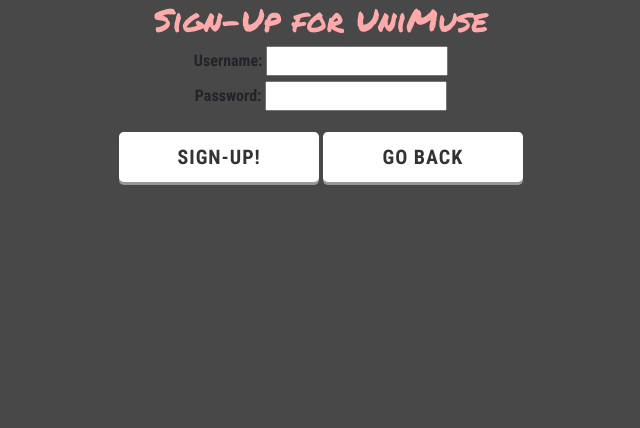
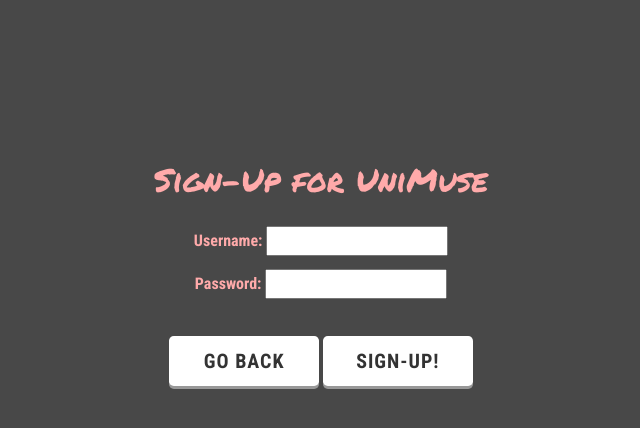
Before and after one commit to student-code-reviews/UniMuse, a Flask app: page /sign-up-form in a window 1280 px wide. Shown: the top 428 px of the page, without its empty margins (319-959 px from the left). Run offline with Flask 2, Linux system fonts and the light colour scheme; some libraries are stand-ins or nearby versions.

Commit message:
Edited views to redirect user to subscriptions page after sign-up. Edited sign-up page to switch sides of buttons.

```diff
--- /dev/null
+++ b/UniMuse/static/css/sign-up-form.css
@@ -0,0 +1,19 @@
+.signup-header-row {
+  font-weight: 200;
+  font-size: 5em;
+  padding-top: 2em;
+  padding-bottom: 0.25em;
+}
+
+.signup-form-row {
+  color: #ffaaaa;
+}
+
+#submit-new-user-button, #signup-to-main-button {
+  width: 150px;
+}
+
+#padding {
+  padding-top: 0.5em;
+  padding-bottom: 0.5em;
+}
--- a/UniMuse/templates/sign-up-form.html
+++ b/UniMuse/templates/sign-up-form.html
@@ -26,10 +26,10 @@
 
           <p id="padding">
 
+          <button class="btn btn-primary btn-lg raised" id="signup-to-main-button"
+            onclick="location.href = '/'">Go Back</button>
           <button type="submit" class="btn btn-primary btn-lg raised"
             id="submit-new-user-button">Sign-Up!</button>
-          <button class="btn btn-primary btn-lg raised" id="signup-to-main-button"
-            onclick="location.href = '/'">Go Back</button>
         </form>
       </div>
     </div>
--- a/UniMuse/views.py
+++ b/UniMuse/views.py
@@ -49,8 +49,12 @@ def sign_up_success():
         db.session.add(new_user)
         db.session.commit()
 
+        user_id = new_user.user_id
+        session['logged_user'] = { 'user_id': user_id,
+                                    'username': username}
+
         flash("Sign-up successful!")
-        return redirect("/")
+        return redirect("/subscriptions-login")
 
 
 @app.route('/login-form')
```
